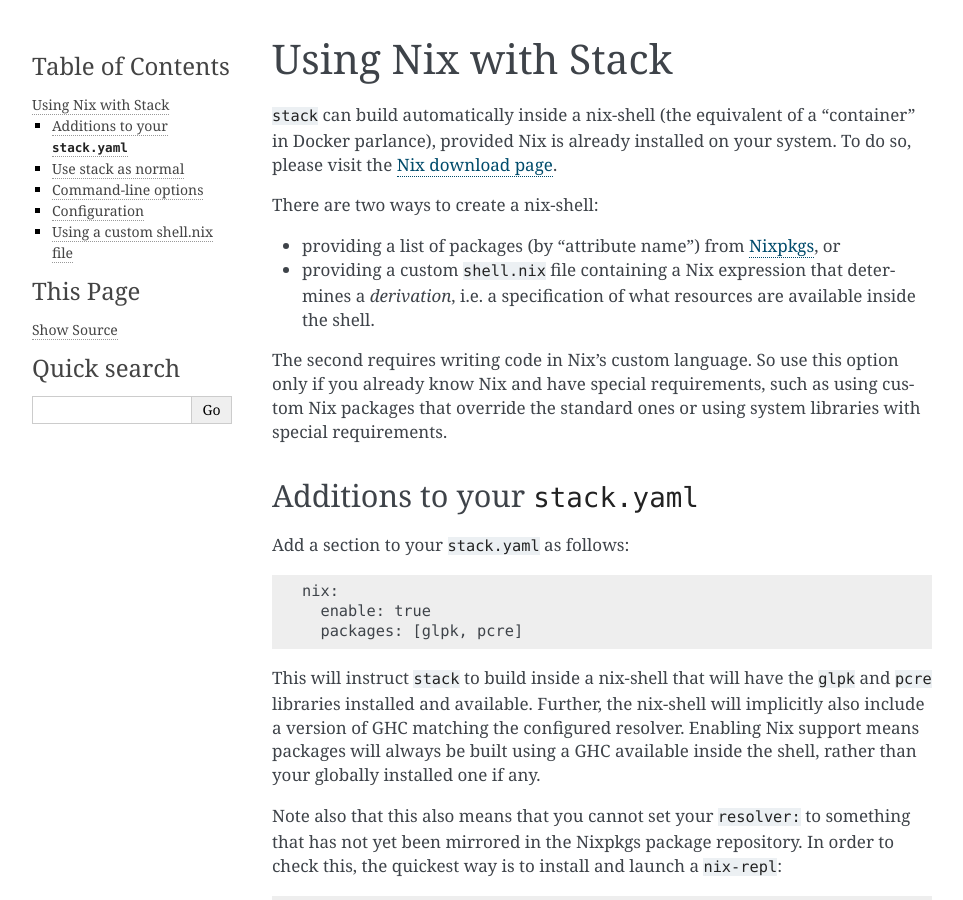
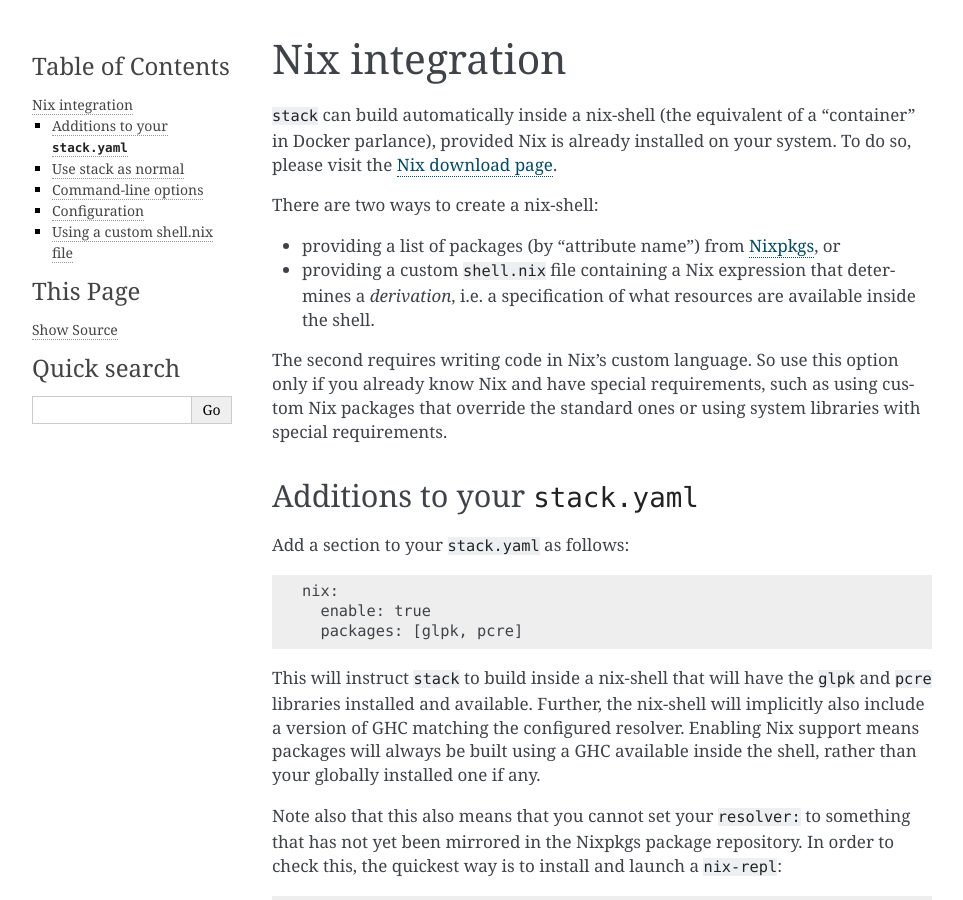
Before and after one commit to commercialhaskell/stack, a Sphinx documentation site: the page built from doc/nix_integration.md, in a window 1280 px wide and 900 px high. Shown: the whole window, without its empty margins (148-1111 px from the left). Built offline with Sphinx 7.4.7, drawn with Linux system fonts in a browser that asks for light colours.

Commit message:
Update nix_integration.md

```diff
--- a/doc/nix_integration.md
+++ b/doc/nix_integration.md
@@ -1,4 +1,4 @@
-# Using Nix with Stack
+# Nix integration
 
 `stack` can build automatically inside a nix-shell (the equivalent of
 a "container" in Docker parlance), provided Nix is already installed
```
